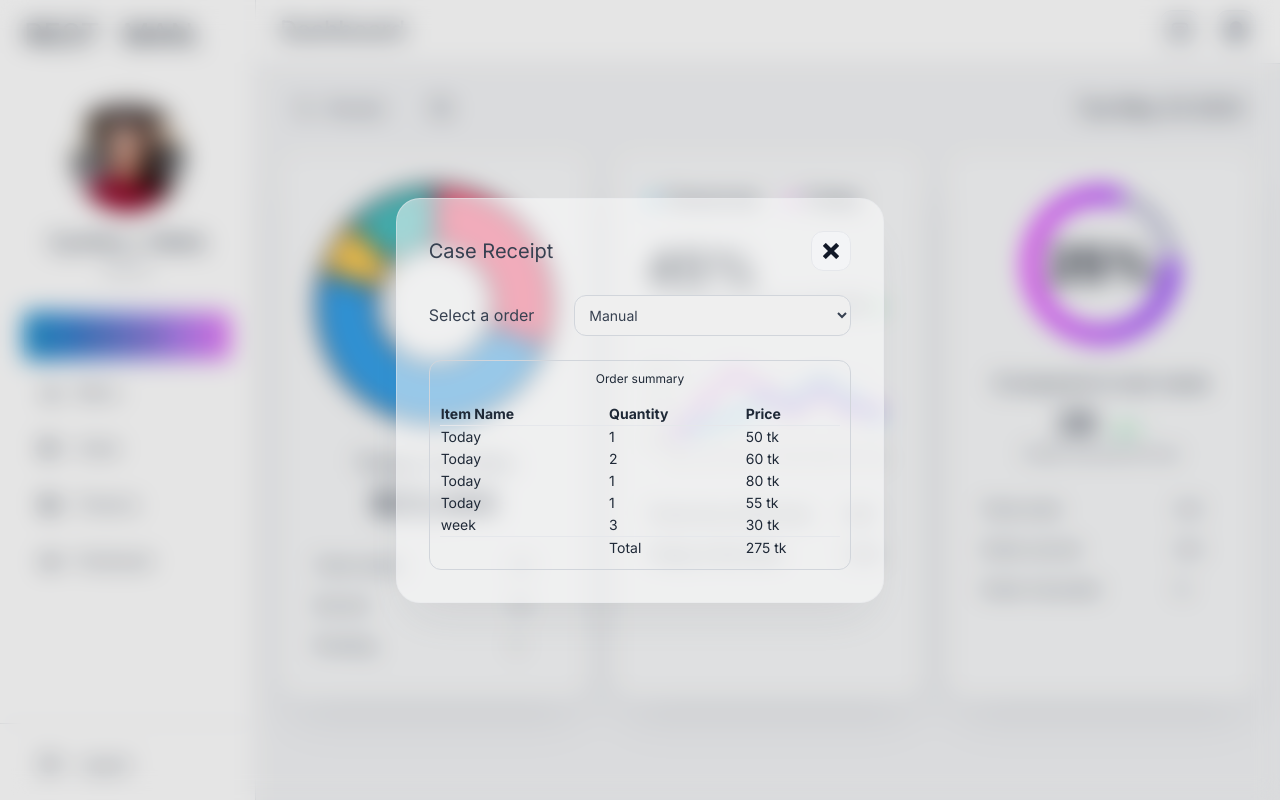
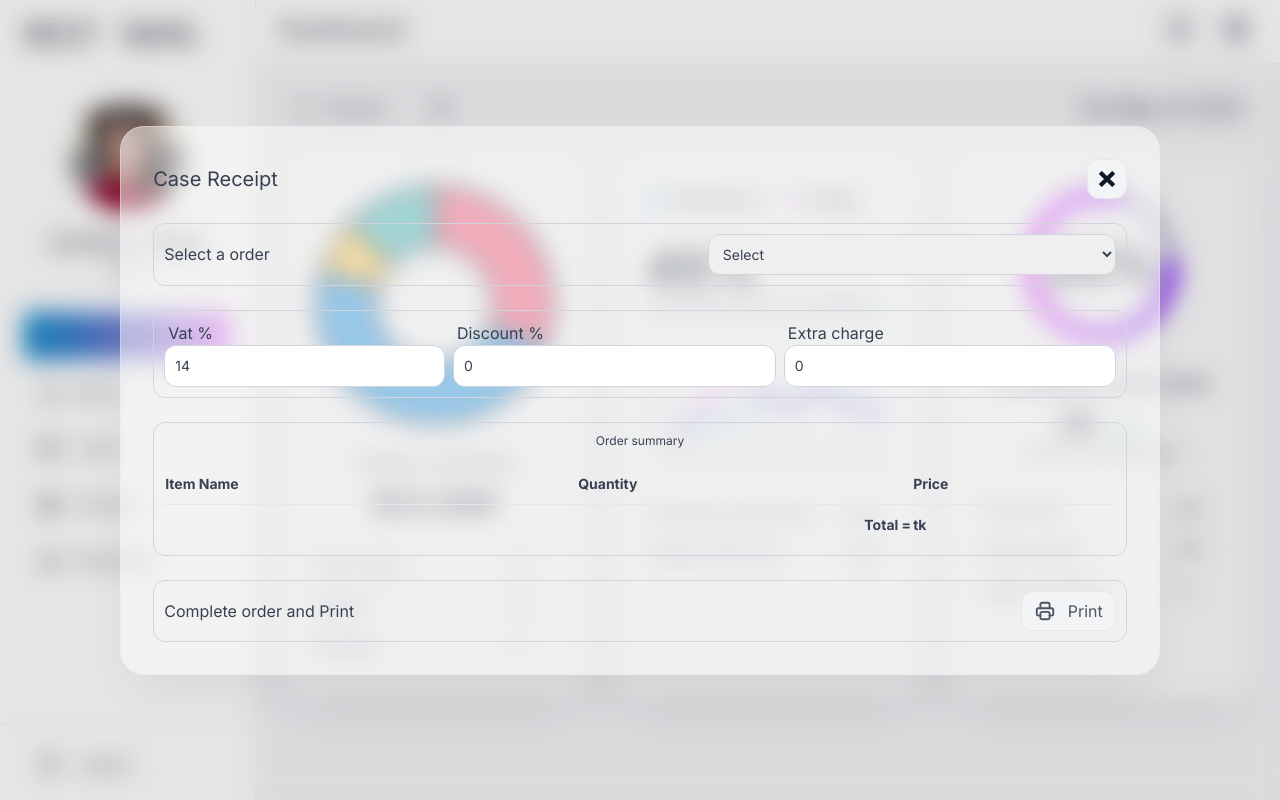
Before and after one commit to AbidHasanPiash/bhojon, a Next.js app: page / in a window 1280 px wide. Both pictures are taken after a click on the button "Receipt". Built offline with nearby package versions, Linux system fonts and the light colour scheme.

Commit message:
vat discount added in cash receipt modal

```diff
--- a/app/page.jsx
+++ b/app/page.jsx
@@ -24,7 +24,7 @@ export default function Home() {
           >
             <span className="text-gray-600 dark:text-gray-300 hover:text-gray-700 dark:hover:text-white flex items-center justify-center space-x-3 px-3">
               <TbCurrencyTaka size={22}/>
-              <span> Receipt {receiptModal}</span>
+              <span>Receipt</span>
             </span>
           </button>
           <button
--- a/components/dashboard/ReceiptModal.jsx
+++ b/components/dashboard/ReceiptModal.jsx
@@ -1,16 +1,49 @@
 "use client"
 import { useState } from "react";
 import { ImCross } from "react-icons/im";
+import { TbPrinter } from "react-icons/tb";
 
 export default function ReceiptModal({closeReceiptModal}) {
+  const Orders = [
+    {id:2360005, table:7, totalPrice:2190, servedBy:'Shakil', time:'09:12 PM',
+      items:[
+        {name:'Bruschetta', quantity:2, price:420},
+        {name:'Chicken Wings', quantity:1, price:150},
+        {name:'Dim Sum', quantity:1, price:220},
+        {name:'Pasta Carbonara', quantity:2, price:140},
+      ]},
+    {id:2360004, table:2, totalPrice:750, servedBy:'Rubel', time:'08:40 PM',
+      items:[
+        {name:'Chicken Dumpling', quantity:1, price:210},
+        {name:'Kung Pao Tofu', quantity:2, price:340},
+        {name:'Sushi', quantity:4, price:200}
+      ]},
+    {id:2360003, table:5, totalPrice:580, servedBy:'Abul', time:'08:17 PM',
+      items:[
+        {name:'Grilled Salmon', quantity:1, price:400},
+        {name:'Pasta Carbonara', quantity:1, price:180},
+      ]},
+    {id:2360002, table:6, totalPrice:1440, servedBy:'Shakil', time:'07:46 PM',
+      items:[
+        {name:'Chicken Wings', quantity:1, price:340},
+        {name:'Caprese Salad', quantity:2, price:200},
+        {name:'Bruschetta', quantity:1, price:120},
+        {name:'Chicken Dumpling', quantity:3, price:440},
+        {name:'Chocolate Cake', quantity:3, price:140},
+        {name:'Tiramisu', quantity:3, price:200},
+      ]},
+    {id:2360001, table:1, totalPrice:640, servedBy:'Abul', time:'06:40 PM',
+      items:[
+        {name:'Dim Sum', quantity:2, price:320},
+        {name:'Sushi', quantity:2, price:240},
+        {name:'Cheesecake', quantity:2, price:180}
+      ]},
+  ]
+  const [vat, setVat] = useState(14);
+  const [discount, setDiscount] = useState(0);
+  const [extraCharge, setExtraCharge] = useState(0);
   const [selectedOrder, setSelectedOrder] = useState('');
-  const Orders = [
-    {id:2360005, table:7},
-    {id:2360004, table:2},
-    {id:2360003, table:5},
-    {id:2360002, table:6},
-    {id:2360001, table:1},
-  ]
+  const selectedOrderObj = Orders.find(order => order.id === parseInt(selectedOrder));
   return (
     <div className={`fixed top-1/2 left-1/2 -translate-x-1/2 -translate-y-1/2 bg-black/10 backdrop-blur-md flex items-center justify-center w-full h-full z-30`}>
       <div className="min-w-fit h-fit space-y-3 mx-6 p-4 sm:p-8 rounded-3xl bg-white border border-gray-200/50 dark:shadow-none dark:border-gray-700 dark:bg-gray-800 bg-opacity-50 shadow-2xl shadow-gray-600/10">
@@ -27,36 +60,67 @@ export default function ReceiptModal({closeReceiptModal}) {
         </div>
         {/* Modal Body */}
         <div>
-          <div className="flex items-center justify-between mt-6 space-x-10">
+          <div className="flex items-center justify-between mt-6 space-x-10 rounded-xl border border-gray-300 p-2.5 dark:border-gray-700">
             <p className="w-full">Select a order</p>
             <select
               value={selectedOrder}
               onChange={(e)=>setSelectedOrder(e.target.value)}
               className="outline-none rounded-xl md:pr-40 border border-gray-300 p-2.5 text-sm dark:bg-gray-900 dark:border-gray-700"
             >
-              <option value="">Manual</option>
+              <option value="">Select</option>
               {Orders.map((Order, index) => (
                 <option key={index} value={Order.id}>
-                  <span  className="">{Order.id} - {Order.table}</span>
+                  <span  className="">{Order.id} - {Order.table} - {Order.time} - {Order.servedBy}</span>
                 </option>
               ))}
             </select>
           </div>
+          <div className="flex items-center justify-between mt-6 space-x-2 rounded-xl border border-gray-300 p-2.5 dark:border-gray-700">
+            <label> <span className="pl-1"> Vat %</span>
+              <input type="number" step="1" value={vat} onChange={(e)=>setVat(e.target.value)}
+                className="outline-none w-full rounded-xl border border-gray-300 p-2.5 text-sm transition focus:border-cyan-300 duration-300 dark:bg-gray-900 dark:border-gray-700"
+              />
+            </label>
+            <label> <span className="pl-1">Discount %</span>
+              <input type="number" step="1" value={discount} onChange={(e)=>setDiscount(e.target.value)}
+                className="outline-none w-full rounded-xl border border-gray-300 p-2.5 text-sm transition focus:border-cyan-300 duration-300 dark:bg-gray-900 dark:border-gray-700"
+              />
+            </label>
+            <label> <span className="pl-1">Extra charge</span>
+              <input type="number" step="1" value={extraCharge} onChange={(e)=>setExtraCharge(e.target.value)}
+                className="outline-none w-full rounded-xl border border-gray-300 p-2.5 text-sm transition focus:border-cyan-300 duration-300 dark:bg-gray-900 dark:border-gray-700"
+              />
+            </label>
+          </div>
           <div className="rounded-xl border mt-6 border-gray-300 p-2.5 text-sm dark:bg-gray-900 dark:border-gray-700">
-            <table className='table-auto w-full text-gray-800 dark:text-gray-300'>
+            <table className='table-auto w-full'>
               <caption className="caption-top text-xs mb-4">Order summary</caption>
               <thead className="border-b mb-5">
-                <tr className="text-left font-bold"> <th>Item Name</th> <th>Quantity</th> <th>Price</th> </tr>
+                <tr className="text-left font-bold h-10"> <th>Item Name</th> <th>Quantity</th> <th>Price</th> </tr>
               </thead>
               <tbody>
-                <tr><td>Today</td> <td>1</td> <td>50 tk</td></tr>
-                <tr><td>Today</td> <td>2</td> <td>60 tk</td></tr>
-                <tr><td>Today</td> <td>1</td> <td>80 tk</td></tr>
-                <tr><td>Today</td> <td>1</td> <td>55 tk</td></tr>
-                <tr><td>week</td> <td>3</td> <td>30 tk</td></tr>
-                <tr className="border-t"><td> </td> <td>Total</td> <td>275 tk</td></tr>
+                {selectedOrderObj?.items.map((item, index) => (
+                  <tr key={index} className="h-8">
+                    <td>{item.name}</td>
+                    <td>{item.quantity}</td>
+                    <td>{item.price} tk</td>
+                  </tr>
+                ))}
+                <tr className="border-t font-bold h-10"><td> </td> <td className="text-right">Total = </td> <td>{selectedOrderObj?.totalPrice} tk</td></tr>
               </tbody>
             </table>
+          </div>
+          <div className="flex items-center justify-between mt-6 rounded-xl border border-gray-300 p-2.5 dark:border-gray-700">
+            <h1>Complete order and Print</h1>
+            <button
+              aria-label="save"
+              className="h-10 rounded-xl border flex items-center justify-center bg-gray-100 active:bg-gray-200 dark:bg-gray-700 dark:border-gray-600 dark:active:bg-gray-800"
+            >
+              <span className="text-gray-600 dark:text-gray-300 hover:text-gray-700 dark:hover:text-white flex items-center justify-center space-x-3 px-3">
+                <TbPrinter size={22}/>
+                <span>Print</span>
+              </span>
+            </button>
           </div>
         </div>
       </div>
```
